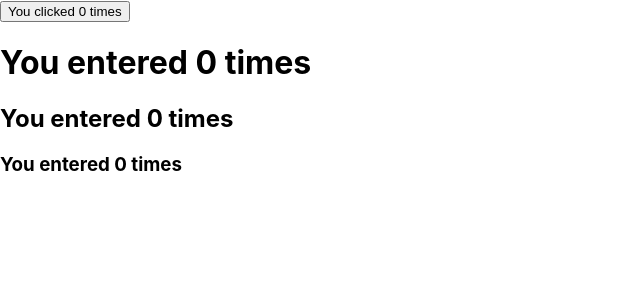
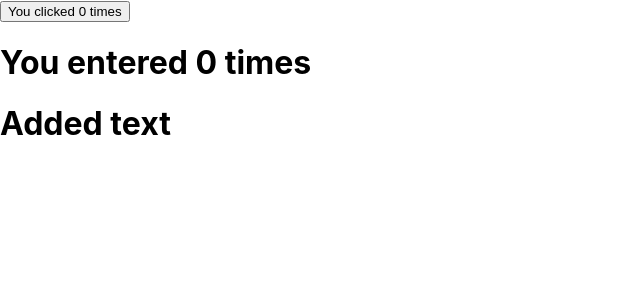
Before and after one commit to vlad1705/research, a React (Create React App) app: page / in a window 1280 px wide. Shown: the top 300 px of the page, without its empty margins (0-640 px from the left). Built offline with nearby package versions, Linux system fonts and the light colour scheme.

Commit message:
added h1

```diff
--- a/src/HoverCounter.js
+++ b/src/HoverCounter.js
@@ -5,8 +5,7 @@ function HoverCounter(props) {
     return (
         <>
             <h1 onMouseEnter={props.func}>You entered {props.count} times</h1>
-            <h2 onMouseEnter={props.func}>You entered {props.count} times</h2>
-            <h3 onMouseEnter={props.func}>You entered {props.count} times</h3>
+            <h1>Added text</h1>
         </>
     )
 }
```
